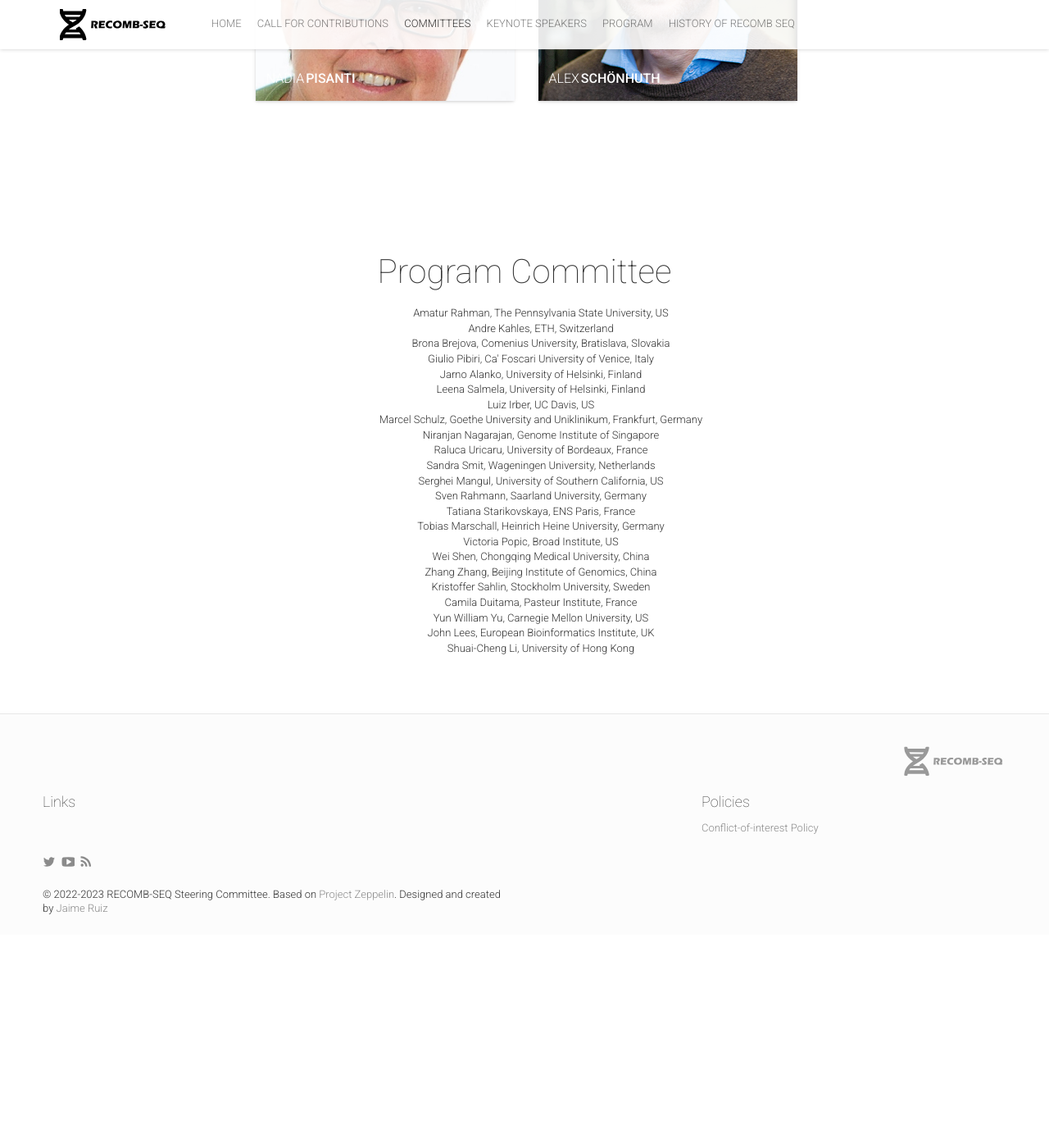
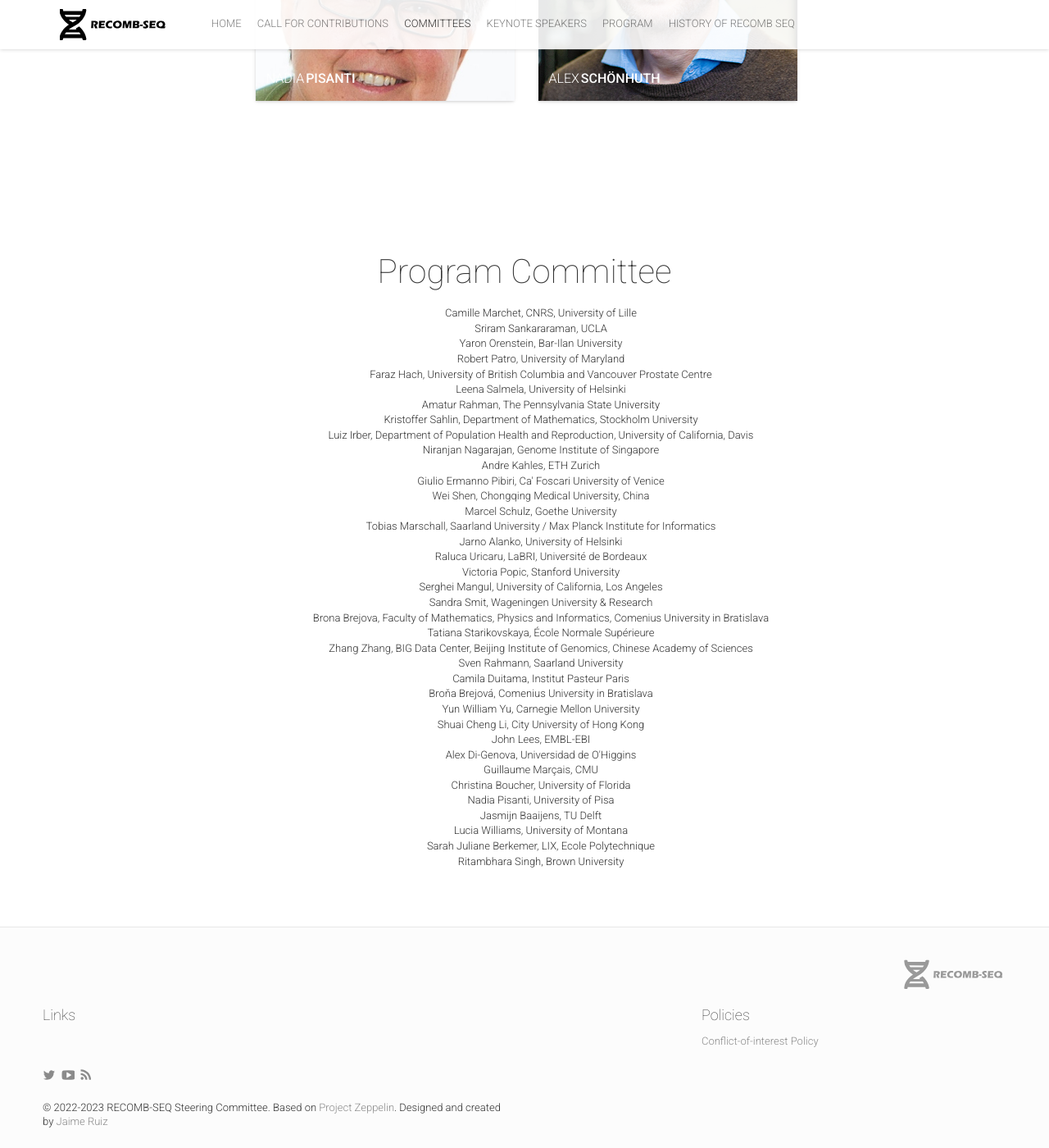
Before and after one commit to recomb-seq/recomb-seq.github.io, a Jekyll site: the page built from team.html, in a window 1280 px wide and 1400 px high, scrolled down 1392 px. Shown: the whole window at 82% size. Built offline with Jekyll 4.4.1, drawn with Linux system fonts in a browser that asks for light colours; nearby versions of some CDN libraries; comment, search, counter and statistics services are not loaded; before the commit the page ends 2532 px from its top, so only the background shows below that.

Commit message:
updated pc

```diff
--- a/_data/pc2025.yml
+++ b/_data/pc2025.yml
@@ -1,137 +1,185 @@
 -
   id: pc1
-  name: "Amatur"
-  surname: "Rahman"
-  company: "The Pennsylvania State University, US"
-
+  name: "Camille"
+  surname: "Marchet"
+  company: "CNRS, University of Lille"
 -
   id: pc2
-  name: "Andre"
-  surname: "Kahles"
-  company: "ETH, Switzerland"
-
+  name: "Sriram"
+  surname: "Sankararaman"
+  company: "UCLA"
 -
   id: pc3
-  name: "Brona"
-  surname: "Brejova"
-  company: "Comenius University, Bratislava, Slovakia"
-
+  name: "Yaron"
+  surname: "Orenstein"
+  company: "Bar-Ilan University"
 -
   id: pc4
-  name: "Giulio"
-  surname: "Pibiri"
-  company: "Ca' Foscari University of Venice, Italy"
-
+  name: "Robert"
+  surname: "Patro"
+  company: "University of Maryland"
 -
   id: pc5
-  name: "Jarno"
-  surname: "Alanko"
-  company: "University of Helsinki, Finland"
-
+  name: "Faraz"
+  surname: "Hach"
+  company: "University of British Columbia and Vancouver Prostate Centre"
 -
   id: pc6
   name: "Leena"
   surname: "Salmela"
-  company: "University of Helsinki, Finland"
-
+  company: "University of Helsinki"
 -
   id: pc7
+  name: "Amatur"
+  surname: "Rahman"
+  company: "The Pennsylvania State University"
+-
+  id: pc8
+  name: "Kristoffer"
+  surname: "Sahlin"
+  company: "Department of Mathematics, Stockholm University"
+-
+  id: pc9
   name: "Luiz"
   surname: "Irber"
-  company: "UC Davis, US"
-
+  company: "Department of Population Health and Reproduction, University of California, Davis"
 -
-  id: pc8
-  name: "Marcel"
-  surname: "Schulz"
-  company: "Goethe University and Uniklinikum, Frankfurt, Germany"
-
--
-  id: pc9
+  id: pc10
   name: "Niranjan"
   surname: "Nagarajan"
   company: "Genome Institute of Singapore"
-
--
-  id: pc10
-  name: "Raluca"
-  surname: "Uricaru"
-  company: "University of Bordeaux, France"
-
 -
   id: pc11
-  name: "Sandra"
-  surname: "Smit"
-  company: "Wageningen University, Netherlands"
-
+  name: "Andre"
+  surname: "Kahles"
+  company: "ETH Zurich"
 -
   id: pc12
-  name: "Serghei"
-  surname: "Mangul"
-  company: "University of Southern California, US"
-
+  name: "Giulio"
+  surname: "Ermanno Pibiri"
+  company: "Ca' Foscari University of Venice"
 -
   id: pc13
-  name: "Sven"
-  surname: "Rahmann"
-  company: "Saarland University, Germany"
-
+  name: "Wei"
+  surname: "Shen"
+  company: "Chongqing Medical University, China"
 -
   id: pc14
-  name: "Tatiana"
-  surname: "Starikovskaya"
-  company: "ENS Paris, France"
-
+  name: "Marcel"
+  surname: "Schulz"
+  company: "Goethe University"
 -
   id: pc15
   name: "Tobias"
   surname: "Marschall"
-  company: "Heinrich Heine University, Germany"
-
+  company: "Saarland University / Max Planck Institute for Informatics"
 -
   id: pc16
+  name: "Jarno"
+  surname: "Alanko"
+  company: "University of Helsinki"
+-
+  id: pc17
+  name: "Raluca"
+  surname: "Uricaru"
+  company: "LaBRI, Université de Bordeaux"
+-
+  id: pc18
   name: "Victoria"
   surname: "Popic"
-  company: "Broad Institute, US"
-
+  company: "Stanford University"
 -
-  id: pc17
-  name: "Wei"
-  surname: "Shen"
-  company: "Chongqing Medical University, China"
-
+  id: pc19
+  name: "Serghei"
+  surname: "Mangul"
+  company: "University of California, Los Angeles"
 -
-  id: pc18
+  id: pc20
+  name: "Sandra"
+  surname: "Smit"
+  company: "Wageningen University & Research"
+-
+  id: pc21
+  name: "Brona"
+  surname: "Brejova"
+  company: "Faculty of Mathematics, Physics and Informatics, Comenius University in Bratislava"
+-
+  id: pc22
+  name: "Tatiana"
+  surname: "Starikovskaya"
+  company: "École Normale Supérieure"
+-
+  id: pc23
   name: "Zhang"
   surname: "Zhang"
-  company: "Beijing Institute of Genomics, China"
-
+  company: "BIG Data Center, Beijing Institute of Genomics, Chinese Academy of Sciences"
 -
-  id: pc19
-  name: "Kristoffer"
-  surname: "Sahlin"
-  company: "Stockholm University, Sweden"
-
+  id: pc24
+  name: "Sven"
+  surname: "Rahmann"
+  company: "Saarland University"
 -
-  id: pc20
+  id: pc25
   name: "Camila"
   surname: "Duitama"
-  company: "Pasteur Institute, France"
-
+  company: "Institut Pasteur Paris"
 -
-  id: pc21
-  name: "Yun William"
-  surname: "Yu"
-  company: "Carnegie Mellon University, US"
-
+  id: pc26
+  name: "Broňa"
+  surname: "Brejová"
+  company: "Comenius University in Bratislava"
 -
-  id: pc22
+  id: pc27
+  name: "Yun"
+  surname: "William Yu"
+  company: "Carnegie Mellon University"
+-
+  id: pc28
+  name: "Shuai"
+  surname: "Cheng Li"
+  company: "City University of Hong Kong"
+-
+  id: pc29
   name: "John"
   surname: "Lees"
-  company: "European Bioinformatics Institute, UK"
-
+  company: "EMBL-EBI"
 -
-  id: pc23
-  name: "Shuai-Cheng "
-  surname: "Li"
-  company: "University of Hong Kong"
+  id: pc30
+  name: "Alex"
+  surname: "Di-Genova"
+  company: "Universidad de O'Higgins"
+-
+  id: pc31
+  name: "Guillaume"
+  surname: "Marçais"
+  company: "CMU"
+-
+  id: pc32
+  name: "Christina"
+  surname: "Boucher"
+  company: "University of Florida"
+-
+  id: pc33
+  name: "Nadia"
+  surname: "Pisanti"
+  company: "University of Pisa"
+-
+  id: pc34
+  name: "Jasmijn"
+  surname: "Baaijens"
+  company: "TU Delft"
+-
+  id: pc35
+  name: "Lucia"
+  surname: "Williams"
+  company: "University of Montana"
+-
+  id: pc36
+  name: "Sarah"
+  surname: "Juliane Berkemer"
+  company: "LIX, Ecole Polytechnique"
+-
+  id: pc37
+  name: "Ritambhara"
+  surname: "Singh"
+  company: "Brown University"
```
